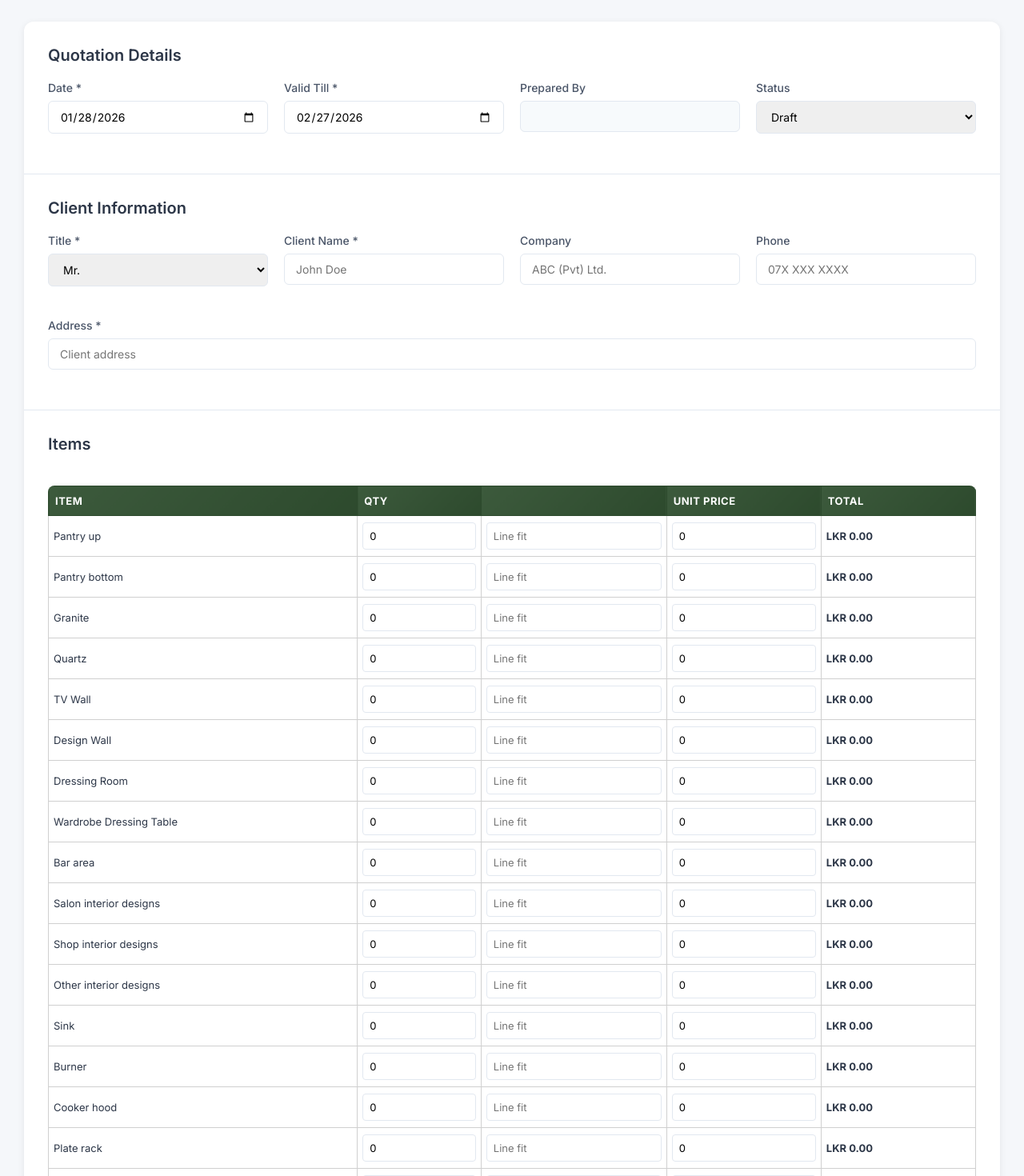
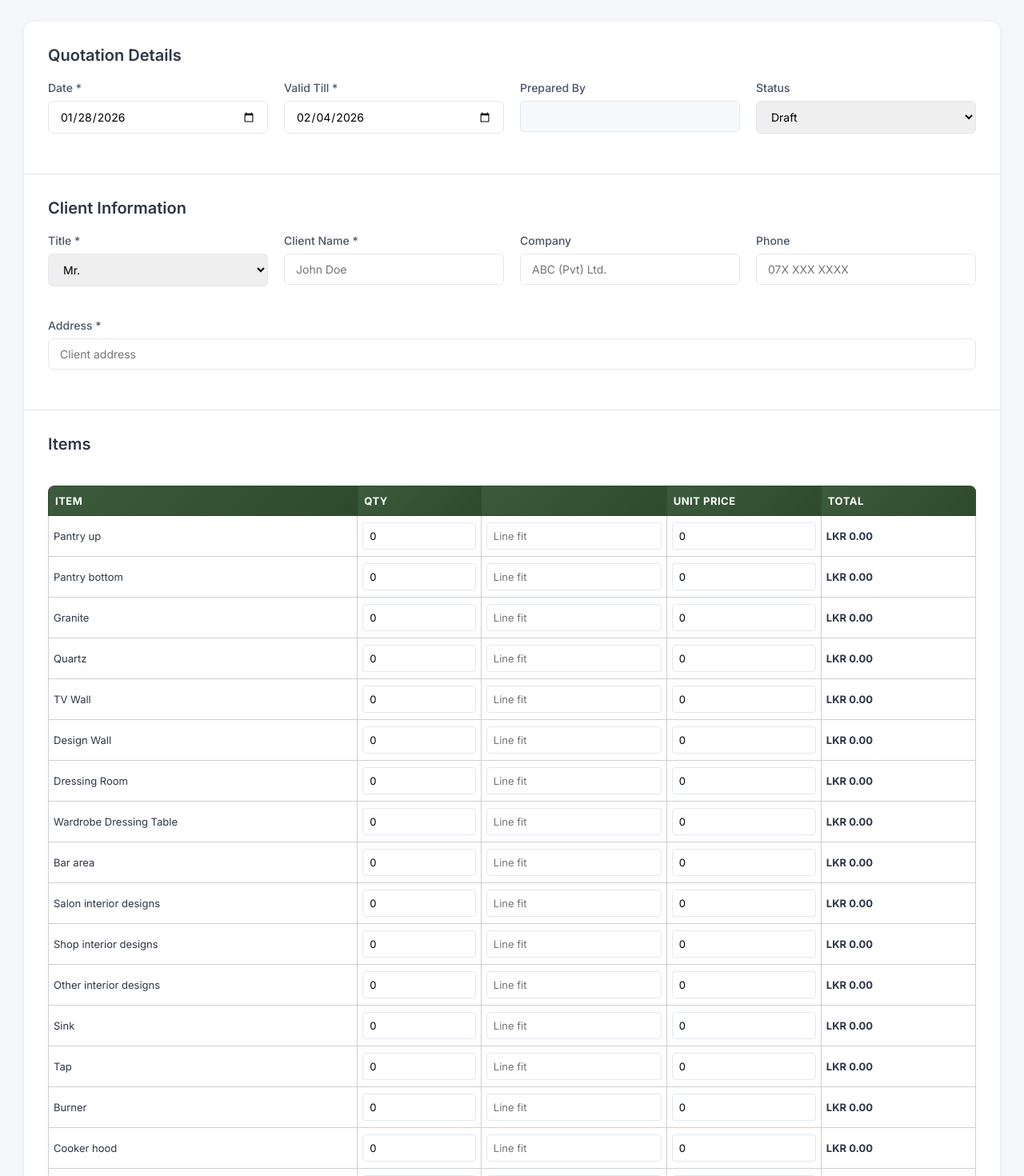
Before and after one commit to ChrishanAloka/EmeenaInteriorDesigners, a React (Vite) app in the folder frontend/: page /quotations/create in a window 1280 px wide. Shown: the part 140-1610 px from the top of the page at 80% size. Built offline with nearby package versions, Linux system fonts and the light colour scheme; no server answers; sample sign-in values are in the browser's storage.

Commit message:
Update QuotationForm.jsx

```diff
--- a/frontend/src/components/QuotationForm.jsx
+++ b/frontend/src/components/QuotationForm.jsx
@@ -14,7 +14,7 @@ const QuotationForm = () => {
 
   const [formData, setFormData] = useState({
     date: format(new Date(), 'yyyy-MM-dd'),
-    validTill: format(new Date(Date.now() + 30 * 24 * 60 * 60 * 1000), 'yyyy-MM-dd'),
+    validTill: format(new Date(Date.now() + 7 * 24 * 60 * 60 * 1000), 'yyyy-MM-dd'),
     clientTitle: 'Mr.',
     clientName: '',
     clientCompany: '',
@@ -34,6 +34,7 @@ const QuotationForm = () => {
       { itemName: 'Shop interior designs', quantity: 0, lineFit: '', unitPrice: 0, total: 0 },
       { itemName: 'Other interior designs', quantity: 0, lineFit: '', unitPrice: 0, total: 0 },
       { itemName: 'Sink', quantity: 0, lineFit: '', unitPrice: 0, total: 0 },
+      { itemName: 'Tap', quantity: 0, lineFit: '', unitPrice: 0, total: 0 },
       { itemName: 'Burner', quantity: 0, lineFit: '', unitPrice: 0, total: 0 },
       { itemName: 'Cooker hood', quantity: 0, lineFit: '', unitPrice: 0, total: 0 },
       { itemName: 'Plate rack', quantity: 0, lineFit: '', unitPrice: 0, total: 0 },
@@ -321,7 +322,8 @@ const QuotationForm = () => {
                         value={item.quantity}
                         onChange={(e) => handleItemChange(index, 'quantity', e.target.value)}
                         min="0"
-                        step="0.01"
+                        step="1"
+                        onWheel={(e) => e.currentTarget.blur()}
                       />
                     </td>
                     <td>
@@ -339,6 +341,7 @@ const QuotationForm = () => {
                         onChange={(e) => handleItemChange(index, 'unitPrice', e.target.value)}
                         min="0"
                         step="0.01"
+                        onWheel={(e) => e.currentTarget.blur()}
                       />
                     </td>
                     <td>
```
